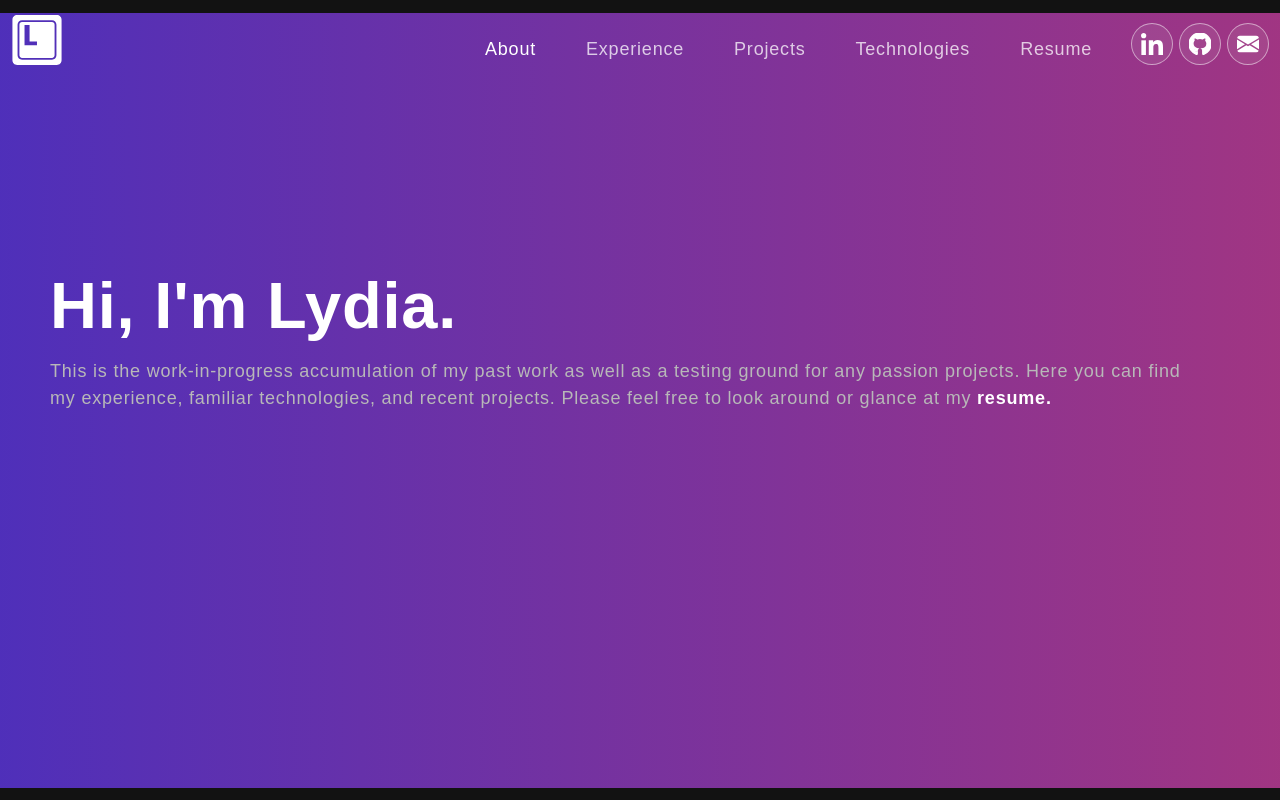
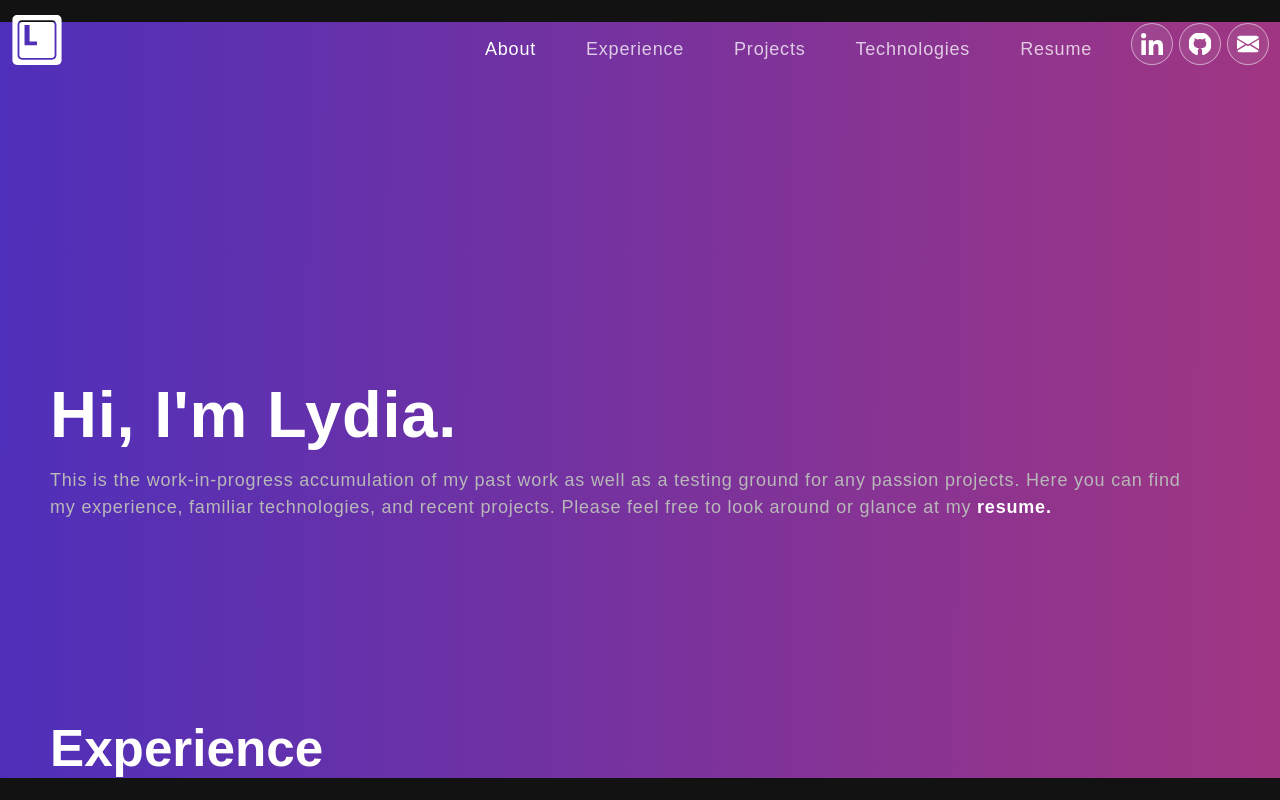
Before and after one commit to LydiaBloomfield/ME, a React (Vite) app: page / in a window 1280 px wide. Built offline with nearby package versions, Linux system fonts and the light colour scheme; a web font is replaced by a local one.

Commit message:
adjust experience animation

```diff
--- a/package.json
+++ b/package.json
@@ -12,7 +12,7 @@
   },
   "dependencies": {
     "react": "^18.3.1",
-    "react-bootstrap": "^2.10.3",
+    "react-bootstrap": "^2.10.4",
     "react-bootstrap-icons": "^1.11.4",
     "react-dom": "^18.3.1",
     "react-multi-carousel": "^2.8.5"
--- a/src/App.css
+++ b/src/App.css
@@ -27,6 +27,7 @@
 .App {
   background: linear-gradient(90.21deg, #4A2FBD -5.91%, #AA367C 111.58%);
 }
+
 
 html {
   scroll-behavior: smooth;
@@ -114,7 +115,7 @@ p.danger {
 .experience-container {
   display: flex; /* Use flexbox for layout */
   flex-wrap: wrap; /* Allow items to wrap to next line */
-  margin: 0px 20px
+  /* margin: 0px 20px */
 }
 
 .item {
--- a/src/components/Banner.css
+++ b/src/components/Banner.css
@@ -1,5 +1,6 @@
 .banner {
     margin-top: 0;
+    /* margin-bottom: 100px; */
     padding: 260px 0 100px 20px;
 }
 
--- a/src/components/Banner.jsx
+++ b/src/components/Banner.jsx
@@ -1,6 +1,7 @@
-import { Container, Row, Col, Nav } from "react-bootstrap"
+import { Container, Row, Col } from "react-bootstrap"
 import { ArrowRightCircle } from "react-bootstrap-icons"
 import resume from "../assets/resume.pdf"
+
 
 import "./Banner.css"
 
--- a/src/components/Experience.css
+++ b/src/components/Experience.css
@@ -1,83 +1,100 @@
+.experiences-1 {
+  background: #151515;
+  border-radius: 30px;
+  text-align: left;
+  padding: 30px 50px;
+  margin: 10px 30px;
+  width: 60%;
+  animation: animateIn 1.0s ease-out forwards;
+
+}
+
+.experiences-2 {
+  background: #151515;
+  border-radius: 30px;
+  text-align: left;
+  padding: 30px 50px;
+  margin: 10px 30px;
+  width: 73%;
+  animation: animateIn 1.0s ease-out forwards;
+  animation-delay: 150ms;
+}
+
+.experiences-3 {
+  background: #151515;
+  border-radius: 30px;
+  text-align: left;
+  padding: 30px 50px;
+  margin: 10px 30px;
+  width: 86%;
+  animation: animateIn 1.0s ease-out forwards;
+  animation-delay: 300ms;
+}
+
+.experiences-4 {
+  background: #151515;
+  border-radius: 30px;
+  text-align: left;
+  padding: 30px 50px;
+  margin: 10px 30px;
+  width: 100%;
+  animation: animateIn 1.0s ease-out forwards;
+  animation-delay: 450ms;
+}
+
+.experiences-1:hover,
+.experiences-2:hover,
+.experiences-3:hover,
+.experiences-4:hover {
+  box-shadow: 0 0 30px #fff;
+  transition: box-shadow .5s ease-in-out
+}
+
+.experience-title {
+  margin-left: 50px;
+  width: 100%;
+}
+
+h4 {
+  margin-bottom: 10px;
+}
+
 .experience-company {
   display: flex;
   justify-content: space-between;
 }
 
-.experience {
-  /* background: #151515;
-  border-radius: 30px;
-  text-align: left;
-  padding: 60px 100px;
-  margin-top: -60px; */
-  color: transparent;
-}
-
-.experience-scrolled {
-  background: #151515;
-  border-radius: 30px;
-  text-align: left;
-  padding: 60px 100px;
-  margin-top: -60px;
-  animation: slideInFromLeft 1.0s ease-out forwards;
-}
-.title{
-  color: transparent;
-
-
-}
-.title-scrolled{
-  background-color: transparent;
-  border-radius: 30px;
-  text-align: right;
-  padding: 70px 20px;
-  margin-top: -60px;
-  animation: slideInFromRight 1.0s ease-out forwards;
-  font-size: 70px;
-}
-
-@keyframes slideInFromLeft {
+@keyframes animateIn {
   0% {
-    transform: translateX(-100%);
     opacity: 0;
+    transform: scale(0.6) translateY(-8px);
   }
 
   100% {
-    transform: translateX(0);
-    opacity: 1;
-  }
-}
-@keyframes slideInFromRight {
-  0% {
-    transform: translateX(100%);
-    opacity: 0;
-  }
-
-  100% {
-    transform: translateX(0);
     opacity: 1;
   }
 }
 
-
-
-/* .experience-company h1 {
-  text-align: center;
-  font-size: 100px;
-} */
-
-/* .experience h2 {
-  font-size: 27px;
-} */
-
-.experience section {
-  padding-top: 3%;
+.experience-scrolled {
+  display: none;
 }
 
-.experience-team {
-  font-size: 17px;
+h1{
+  margin-top: 100px
+}
+h2 {
+  font-size: 30px;
   font-weight: bold;
 }
 
-.experience-desc {
+h3{
+  font-size: 22px;
+}
+
+h4{
   font-size: 18px;
 }
+
+p{
+  font-size: 18px;
+}
--- a/src/components/Experience.jsx
+++ b/src/components/Experience.jsx
@@ -1,15 +1,12 @@
-import { Row, Col, Container } from "react-bootstrap"
-import colorSharp from "../assets/color-sharp.png"
 import "./Experience.css"
 import { useState, useEffect } from "react";
-
 
 export const Experience = () => {
     const [scrolled, setScrolled] = useState(false);
 
     useEffect(() => {
         const onScroll = () => {
-            if (window.scrollY > 50) {
+            if (window.scrollY > 1) {
                 setScrolled(true);
             }
             else {
@@ -21,27 +18,29 @@ export const Experience = () => {
     })
     return (
         <>
-            <h1 className={scrolled ? "title-scrolled" : "title"}>
-                Experience
-            </h1>
-            <section className={scrolled ? "experience-scrolled" : "experience"} id="experience">
-                <Container>
-                    <Row>
-                        <Col>
-
-                            <div>
-
-                                <section>
+            <h1  className="experience-title" id="experience">Experience</h1>
+            <section  className={scrolled ? "experiences-1" : "experience-scrolled" }>
+                <div className="experience-company" >
+                    <h2 >State Farm</h2>
+                    <p>May 2024 - Present</p>
+                </div>
+                <h3>Software Engineer Intern</h3>
+                <h4> DevOps Enablement Team</h4>
+                <ul className='experience-desc'>
+                    {/* <li>
+                        Migrated tools from CaaS to AWS through utilization of various AWS services, such as Lambda, API Gateway, and S3.
+                    </li> */}
+                </ul>
+            </section>
+            <section className={scrolled ? "experiences-2" : "experience-scrolled"}>
                 <div className="experience-company">
                     <h2>State Farm</h2>
                     <p>May 2023 - Aug 2023</p>
                 </div>
-                                    <div className="experience-team">
-                                        Software Engineer Intern, DevOps Enablement Team
-                                    </div>
-                                    <br></br>
+                <h3>Software Engineer Intern</h3>
+                <h4> DevOps Enablement Team</h4>
                 <ul className='experience-desc'>
-                                        <li>
+                    {/* <li>
                         Fully developed the API for a tool with 75,000 data entries and capable of being used by the entire P&C Auto/Fire division of the company.
                     </li>
                     <li>
@@ -49,37 +48,41 @@ export const Experience = () => {
                     </li>
                     <li>
                         Created a consultation request capability allowing consumers of the team's product to request assistance. Requests directly generate gitLab issues for the team's review.
-                                        </li>
-                                        <li>
-                                            Enhanced the database for a tool designed to determine if consumers' services are up and running.
-                                        </li>
+                    </li> */}
                 </ul>
             </section>
-
-                                {/* <section>
+            <section className={scrolled ? "experiences-3" : "experience-scrolled"}>
                 <div className="experience-company">
                     <h2>State Farm</h2>
                     <p>May 2022 - Aug 2022</p>
                 </div>
-                                <div className="experience-team">
-                                    Software Engineer Intern, Customer Data Team
-                                </div>
-                                <br></br>
+                <h3>Software Engineer Intern</h3>
+                <h4> Customer Data Team</h4>
                 <ul className='experience-desc'>
-                                    <li>
+                    {/* <li>
                         Enhanced Customer Data Integrator and Policy Center.
                     </li>
                     <li>
                         Worked with Java and Guidewire-specific Gosu for issues relating to performance improvements, test cases, and consolidation across codebases.
+                    </li> */}
+                </ul>
+            </section>
+            <section className={scrolled ? "experiences-4" : "experience-scrolled"}>
+                <div className="experience-company">
+                    <h2>University of Oklahoma</h2>
+                    <p>Jan 2021 - May 2021</p>
+                </div>
+                <h3>Teaching Assistant</h3>
+                <h4> Introduction to Personality</h4>
+                <ul className='experience-desc'>
+                    {/* <li>
+                        Used my own proficiency in psychological concepts to foster understanding in 30 students.
                     </li>
+                    <li>
+                        Provided concise and kind feedback on over 25 assignments per student.
+                    </li> */}
+
                 </ul>
-                            </section> */}
-
-                            </div>
-                        </Col>
-                    </Row>
-                </Container>
-                {/* <img className="background-image-left" src={colorSharp} /> */}
             </section>
         </>
     )
--- a/src/components/NavBar.jsx
+++ b/src/components/NavBar.jsx
@@ -16,7 +16,7 @@ const NavBar = () => {
   const [scrolled, setScrolled] = useState(false);
   const [activeLink, setActiveLink] = useState('about');
 
-  const emailAddress = 'your-email@example.com'; // Replace with your actual email address
+  const emailAddress = 'lydia.r.bloom@gmail.com'; // Replace with your actual email address
 
   const handleEmailClick = () => {
     window.location.href = `mailto:${emailAddress}`;
```
Also changed, not shown: 1 other file (tests, documents, lock files or other folders). Lines whose indentation alone changed are shown as unchanged.
